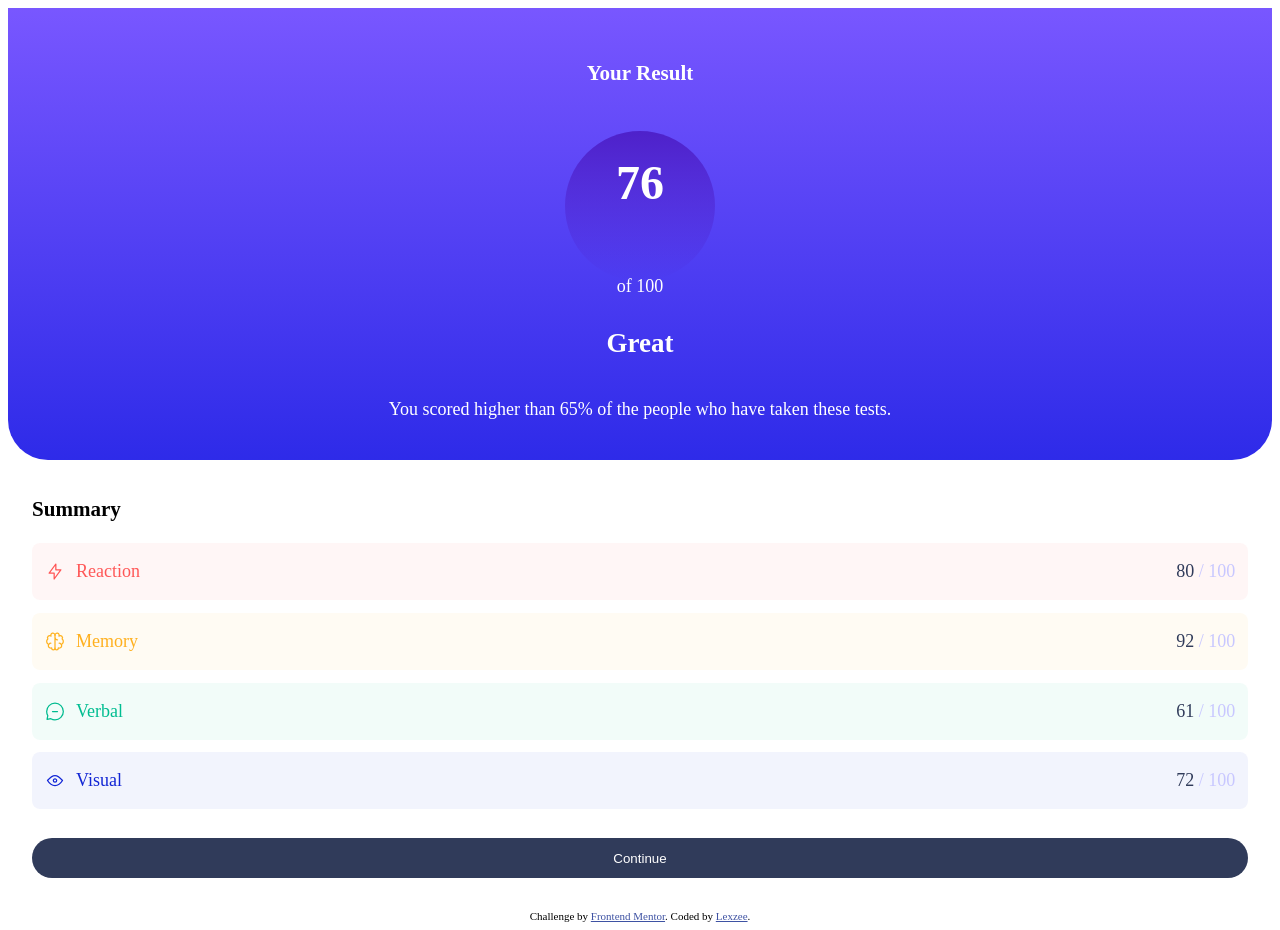
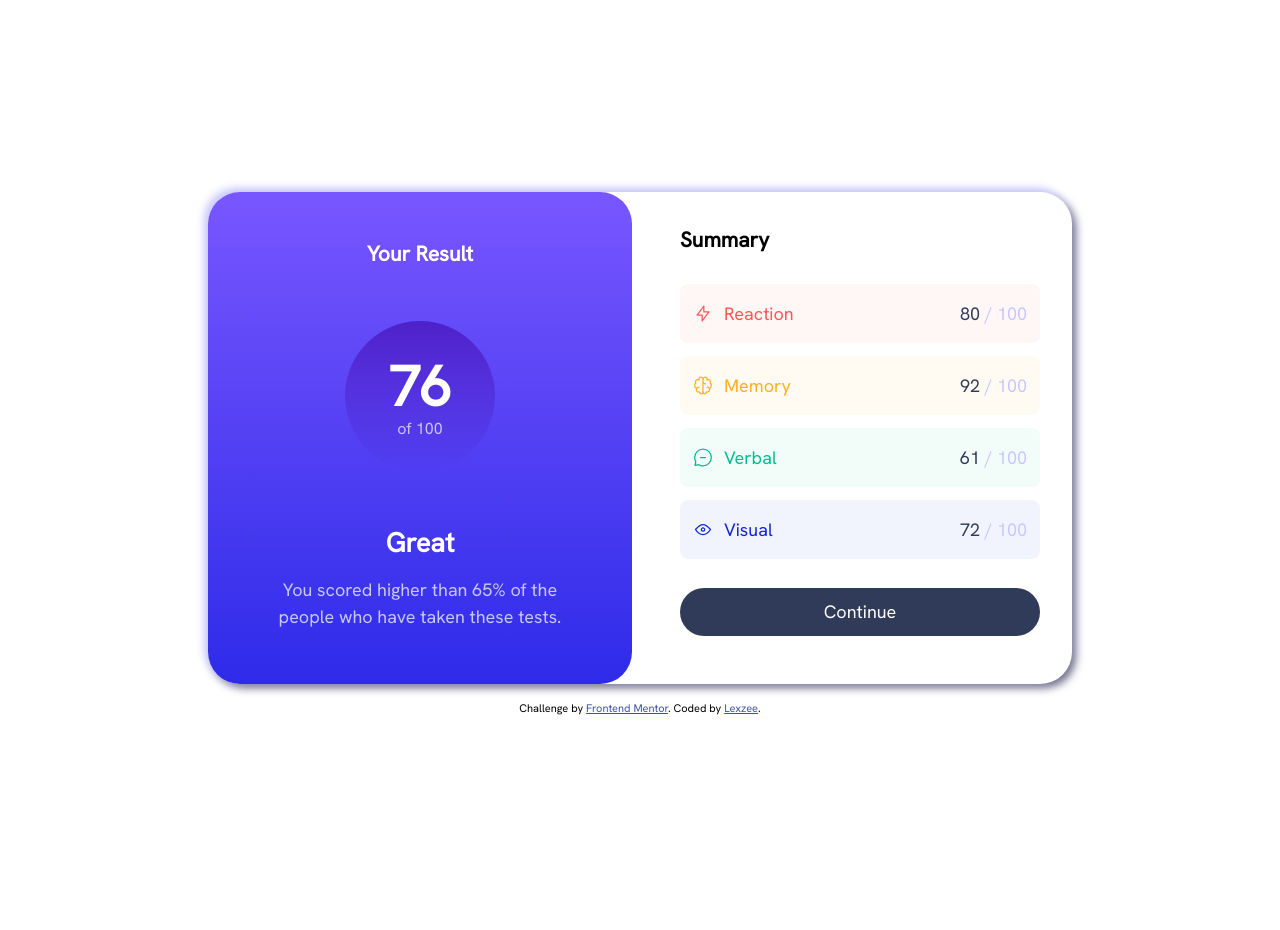
Before and after one commit to lexzee/results-summary-comp, a plain HTML site: page index.html in a window 1280 px wide. After the commit the page ends 800 px from the top, so only its background shows below. Drawn offline with Linux system fonts and the light colour scheme.

Commit message:
active state modified and site deployed

```diff
--- a/index.html
+++ b/index.html
@@ -7,13 +7,15 @@
   <link rel="icon" type="image/png" sizes="32x32" href="./assets/images/favicon-32x32.png">
 
   <!-- <link rel="stylesheet" type="text/css" href="./normalize.css"> -->
-  <!-- <link rel="stylesheet" type="text/css" href="./style-reset.css"> -->
+  <link rel="stylesheet" type="text/css" href="./style-reset.css">
   <link rel="stylesheet" type="text/css" href="./style.css">
 
   <title>Frontend Mentor | Results summary component</title>
 
   <!-- Feel free to remove these styles or customise in your own stylesheet 👍 -->
   <style>
+    /* @import url('https://fonts.googleapis.com/css2?family=Hanken+Grotesk:wght@500;700;800&display=swap'); */
+
     .attribution { font-size: 11px; text-align: center; }
     .attribution a { color: hsl(228, 45%, 44%); }
 
--- a/style.css
+++ b/style.css
@@ -1,5 +1,16 @@
+@font-face {
+  font-family: "Hanken Grotesk";
+  src: url("./assets/fonts/HankenGrotesk-VariableFont_wght.ttf");
+  font-weight: 400;
+}
+
+body{
+  min-width: 245px;
+  font-family: 'Hanken Grotesk', sans-serif;
+}
+
 #container{
-  height: 98%;
+  height: auto;
   width: 100%;
   background-color: hsl(0, 0%, 100%);
   font-size: 18px;
@@ -31,16 +42,29 @@
   flex-direction: column;
   text-align: center;
 }
+
+#score p{
+  font-size: medium;
+  margin-top: .2rem;
+  padding: 0;
+  color: hsl(241, 100%, 89%);
+  display: block;
+}
 #score > .p1{
-  font-size: 3rem;
+  display: block;
+  font-size: 3.5rem;
   font-weight: 800;
   margin-top: 1.5rem;
+  padding: 0;
+  color: white;
+  margin-bottom: -1rem;
 }
 #result > h2{
   font-weight: 700;
 }
 #result > p{
   margin-bottom: .5rem;
+  color: hsl(241, 100%, 89%);
 }
 
 #summary{
@@ -53,9 +77,9 @@
   display: flex;
   justify-content: space-between;
   align-items: center;
-  padding: 0rem .8rem;
+  padding: 1rem .8rem;
   border-radius: .5rem;
-  margin-bottom: .8rem;
+  margin: .8rem auto;
   color: hsl(241, 100%, 89%);
 }
 span{
@@ -65,9 +89,9 @@ span{
   display: flex;
   /* justify-content: between; */
 }
-.value{
+/* .value{
 
-}
+} */
 .cards * img {
   display: block;
   margin-right: .7rem;
@@ -98,10 +122,57 @@ span{
 }
 
 input{
-  height: 2.5rem;
+  height: 3rem;
   margin: 1rem 0;
   border-radius: 2rem;
   border: none;
   color: white;
   background-color: hsl(224, 30%, 27%);
 }
+
+input:hover{
+  /* background: linear-gradient(180deg, hsla(256, 72%, 46%, 1), hsla(241, 72%, 46%, 1)); */
+  background: linear-gradient(180deg, hsl(252, 100%, 67%), hsl(241, 81%, 54%));
+}
+
+@media (min-width:768px) {
+  body{
+    padding: 15% 0;
+  }
+
+  #container{
+    display: grid;
+    grid-template-columns: 1fr 1fr;
+    column-gap: 1rem;
+    margin: auto;
+    margin-bottom: 1rem;
+    border-radius: 2rem;
+    justify-content: space-between;
+    width: 90vw;
+    max-width: 864px;
+    box-shadow:
+      -.25rem -.25rem .5rem 0rem hsl(241, 100%, 89%),
+      .25rem .25rem .5rem 0rem hsl(242, 12%, 48%);
+  }
+
+  #result{
+    flex: 1 1;
+    border-radius: 2rem;
+    justify-content: space-around;
+  }
+  .p1{
+    margin-bottom: -1rem;
+  }
+  h2{
+    margin-bottom: -1rem;
+  }
+
+  #summary{
+    flex: 1 1;
+    margin: 2rem;
+  }
+
+  #summary h1{
+    margin-bottom: 1rem;
+  }
+}
```
Also changed, not shown: screenshot/preview.png (added), screenshot/workspace.png (added), 2 other files.
